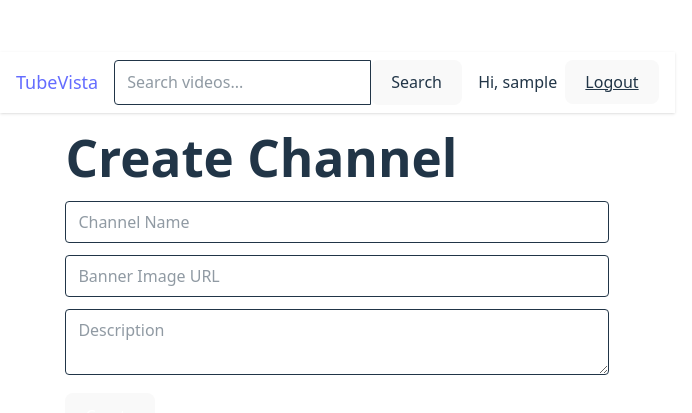
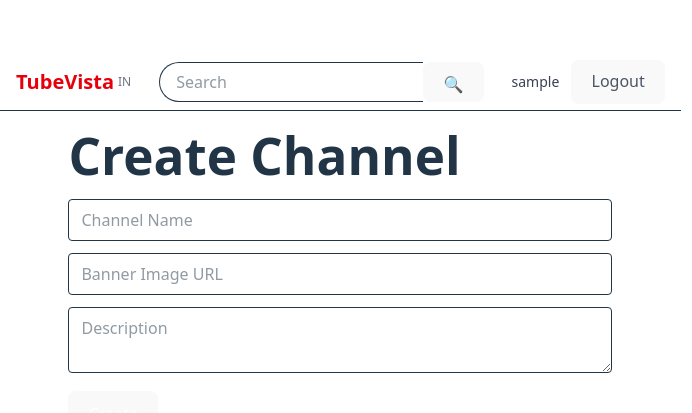
Before and after one commit to alankritip/Youtube_Clone, a React (Vite) app in the folder frontend/: page /channel/create in a window 1280 px wide. Shown: the part 147-560 px from the top of the page, without its empty margins (0-692 px from the left). Built offline with nearby package versions, Linux system fonts and the light colour scheme; no server answers; sample sign-in values are in the browser's storage.

Commit message:
Styling Changes in MainHeader file

```diff
--- a/frontend/src/components/layouts/MainHeader.jsx
+++ b/frontend/src/components/layouts/MainHeader.jsx
@@ -18,32 +18,67 @@ export default function MainHeader({ onSearch, toggleSidebar }) {
 };
 
 return (
-    <header className="bg-white shadow px-4 py-2 flex items-center justify-between">
+<header className="sticky top-0 z-40 bg-white border-b">
+<div className="h-14 px-4 flex items-center justify-between gap-3">
+{/* Left: menu + logo */}
 <div className="flex items-center gap-3">
-        <button className="md:hidden p-2" onClick={toggleSidebar}>☰</button>
-        <Link to="/" className="font-bold text-red-600 text-lg">TubeVista</Link>
+<button className="p-2 rounded-full hover:bg-gray-100 md:hidden" onClick={toggleSidebar} aria-label="Toggle menu" >
+☰
+</button>
+<Link to="/" className="flex items-center gap-1">
+<span className="text-xl font-bold text-red-600">TubeVista</span>
+<span className="text-xs text-gray-500 align-super">IN</span>
+</Link>
 </div>
-      <form onSubmit={submit} className="flex-1 flex max-w-lg mx-4">
+       {/* Center: search (desktop) */}
+    <form onSubmit={submit} className="flex-1 max-w-2xl mx-4 hidden md:flex">
+      <div className="flex w-full">
         <input
+          className="flex-1 h-10 px-4 border border-r-0 rounded-l-full focus:outline-none focus:ring-1 focus:ring-gray-300"
+          placeholder="Search"
           value={q}
           onChange={(e) => setQ(e.target.value)}
-          placeholder="Search videos..."
-          className="flex-1 border px-3 py-2 rounded-l"
         />
-        <button className="bg-gray-100 border border-l-0 px-4 rounded-r">Search</button>
+        <button className="h-10 px-5 border rounded-r-full bg-gray-100 hover:bg-gray-200">
+          🔍
+        </button>
+      </div>
     </form>
-      <div>
+
+    {/* Right: auth */}
+    <div className="flex items-center gap-2">
       {!user ? (
-          <button onClick={() => navigate('/auth')} className="bg-red-600 text-white px-4 py-2 rounded">
-            Sign In
+        <button
+          onClick={() => navigate('/auth')}
+          className="h-9 px-4 border rounded-full text-blue-600 hover:bg-blue-50"
+        >
+          Sign in
         </button>
       ) : (
-          <div className="flex items-center gap-2">
-            <span className="hidden sm:block">Hi, {user.username}</span>
-            <button onClick={logout} className="underline text-sm">Logout</button>
+        <div className="flex items-center gap-3">
+          <span className="hidden sm:block text-sm text-gray-700">
+            {user.username}
+          </span>
+          <button onClick={logout} className="text-sm text-gray-600 hover:underline">
+            Logout
+          </button>
         </div>
       )}
     </div>
+  </div>
+
+  {/* Mobile search */}
+  <form onSubmit={submit} className="px-4 pb-3 md:hidden">
+    <div className="flex">
+      <input
+        className="flex-1 h-10 px-4 border border-r-0 rounded-l-full focus:outline-none focus:ring-1 focus:ring-gray-300"
+        placeholder="Search"
+        value={q}
+        onChange={(e) => setQ(e.target.value)}
+      />
+      <button className="h-10 px-5 border rounded-r-full bg-gray-100">🔍</button>
+    </div>
+  </form>
 </header>
 );
 }
```
Lines whose indentation alone changed are shown as unchanged.
